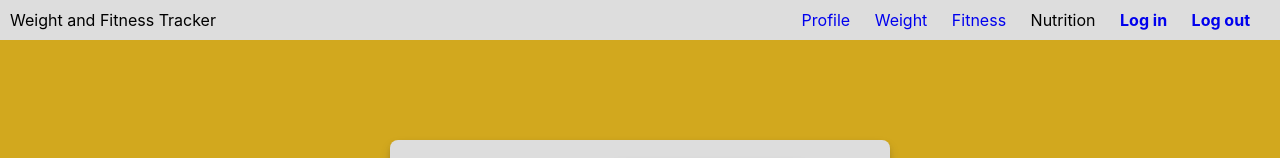
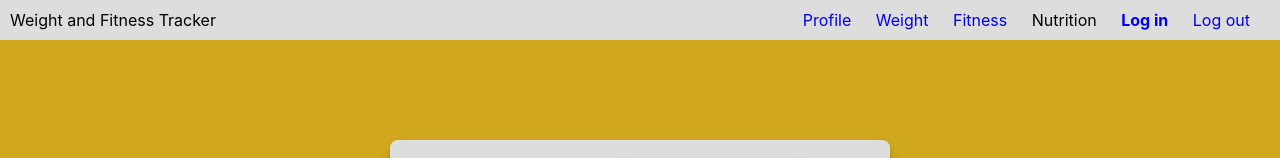
Before and after one commit to jelena2803/Weight-fitness-tracker, a React (Create React App) app: page /login in a window 1280 px wide. Shown: the top 158 px of the page. Built offline with nearby package versions, Linux system fonts and the light colour scheme.

Commit message:
Logout className updated

```diff
--- a/src/components/Navbar.jsx
+++ b/src/components/Navbar.jsx
@@ -17,7 +17,8 @@ function Navbar() {
           <li>Nutrition</li>
           <li> <NavLink to={"/login"} className={({isActive}) =>
     isActive ? "active" : "inactive"}>Log in</NavLink>  </li>
-    <li> <NavLink to={"/login"} >Log out</NavLink>  </li>
+    <li> <NavLink to={"/login"} className={({isActive}) =>
+    isActive ? "logout" : "logout"}>Log out</NavLink>  </li>
         </span>
       </ul>
     </nav>
```
